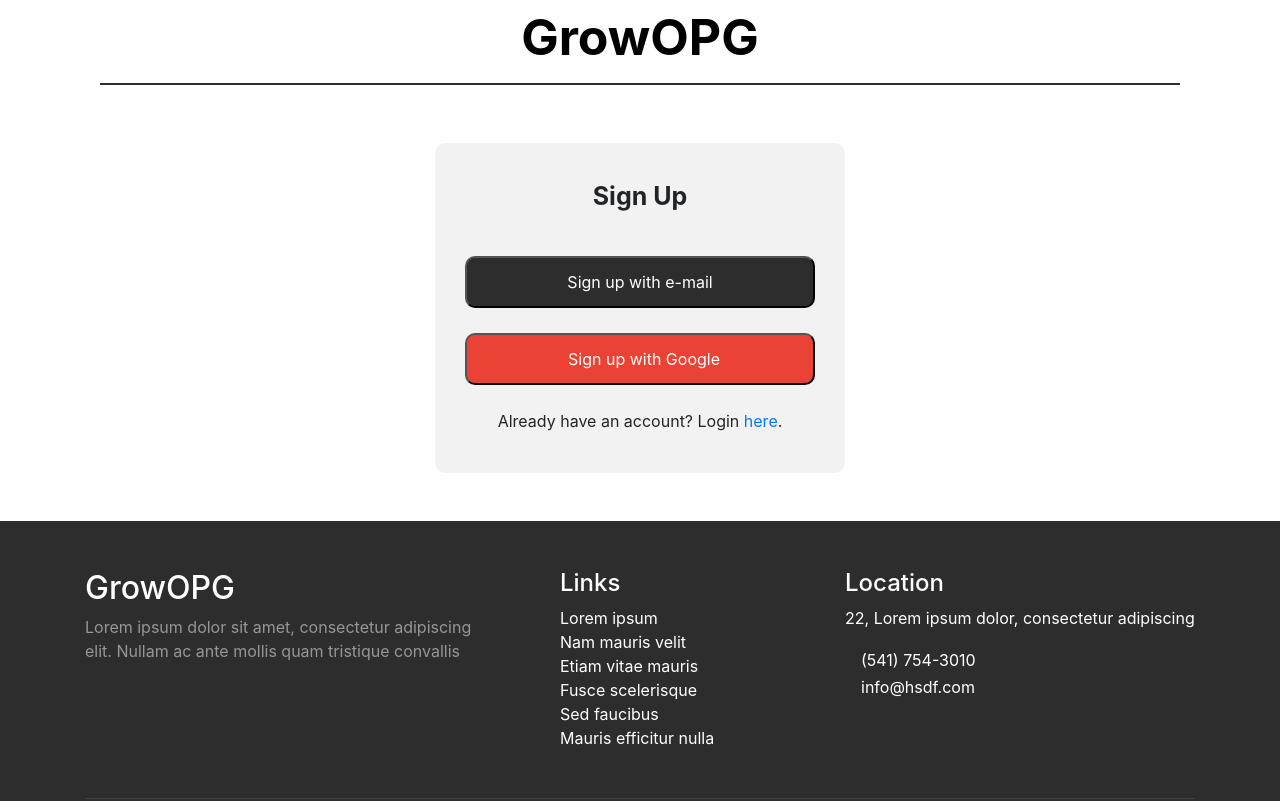
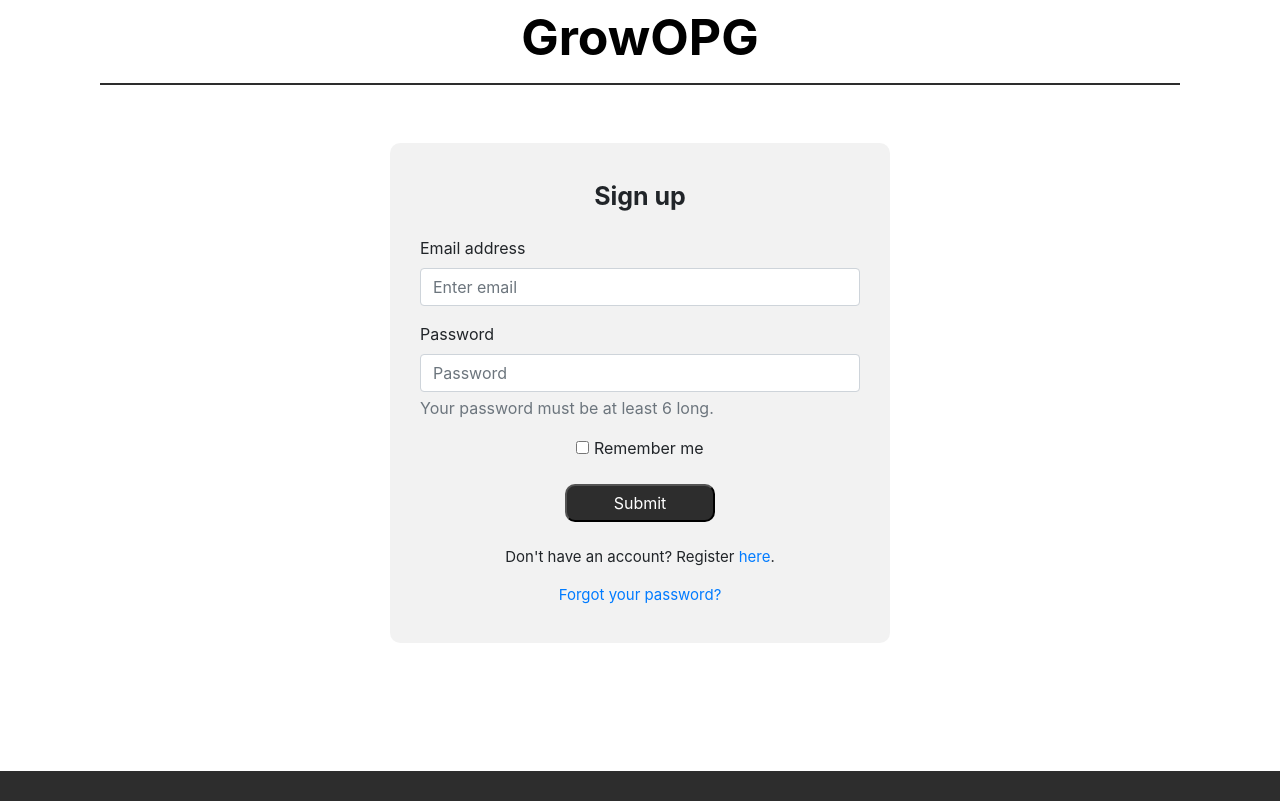
Before and after one commit to GrowOPG/GrowOPG, a Vue app: page /signup in a window 1280 px wide. Shown: the top 801 px of the page. Built offline with nearby package versions, Linux system fonts and the light colour scheme.

Commit message:
New Header + adaptation

```diff
--- a/src/views/signup.vue
+++ b/src/views/signup.vue
@@ -1,69 +1,55 @@
-
 <template>
     <div class="bg">
-      <!-- <img src="@/assets/wood-bg.jpg" style="height:100vh; width:100%;"> -->
-      <!-- <div></div> -->
-
         <div class="container">
             <div class="row no-gutter">
-            <span class="header col-12">
-               <strong>GrowOPG</strong>
-                <div class="dropdown-divider"></div>
-            </span>
+            <Header />
                 <div class="mx-auto">
                 <div class= "form-box">
-                <div class = "form-header"><strong>Sign Up</strong></div>
-                    <form class="form-signin">
-                        <div class="custom-control custom-checkbox mb-3"> <input type="checkbox" class="custom-control-input" id="customCheck1"> </div>
-                        <router-link to="/succ_reg">
-                        <button type="button" class="button" ><span>Sign up with e-mail</span></button>
-                        </router-link>
-                        <br>
-                        <button type="button" class="button btn-google" ><span><i class="fab fa-google mr-2"></i> Sign up with Google </span></button>
+                    <div class = "form-header"><strong>Sign up</strong></div>
+                        <div class="form-group">
+                            <label for="exampleInputEmail1">Email address</label>
+                            <input type="email" class="form-control" id="exampleInputEmail1" aria-describedby="emailHelp" placeholder="Enter email">
+                        </div>
+                        <div class="form-group">
+                            <label for="exampleInputPassword1">Password</label>
+                            <input type="password" class="form-control" id="exampleInputPassword1" placeholder="Password">
+                            <p id="passwordHelpBlock" class="form-text text-muted">
+                                Your password must be at least 6 long.
+                            </p>
+                        </div>
+                        <div class="checkbox mb-3 text-center">
+                            <label><input type="checkbox" value="remember-me"> Remember me</label>
+                        </div>
                         <div class="text-center">
-                         <p class="low-text mt-4 mb-3 ">Already have an account? Login <router-link to="/Login">here</router-link>.</p>
+                            <button type="submit" class="button"><span>Submit</span></button>
+                            <p class="low-text mt-4 mb-3 ">Don't have an account? Register<router-link to="/register"> here</router-link>.</p>
+                            <p class="low-text "><a href="">Forgot your password?</a></p>
                         </div>
-                    </form>
                 </div>
                 </div>
             </div>
         </div>
         <Footer />
     </div>
-
 </template>
 
 <style scoped>
 body, html {
     height: 100%;
 }
-
-.header{
-    text-align: center;
-    font-size: 50px;
-    color:black;
+.container {
+    margin-bottom: 10%;
 }
-
-.dropdown-divider {
-    height: 0;
-    margin: .5rem 0;
-    overflow: hidden;
-    border-top: 2px solid #2D2D2D;
-}
-
 .row.no-gutter { /*no padding on the column/row -- found on stack-overflow*/
     margin-left: 0;
     margin-right: 0;
 }
-
 .form-header{
     padding-top: 15px;
     padding-bottom: 20px;
-    margin-bottom: -45px;
     font-size: 25px;
     text-align: center;
 }
-
 .form-box {
     margin-top: 50px;
     border-radius: 10px;
@@ -71,16 +57,20 @@ body, html {
     padding-top: 20px;
     padding-left: 30px;
     padding-right: 30px;
-    width: inherit;
-    height: 330px;
+    width: 500px;
+    height: 500px;
 }
-
+.text-center {
+    text-align: center!important;
+}
+.low-text {
+    font-size: 15px
+}
 .button { /*the styling for our button*/
 
-	width: 350px;
+	width: 150px;
 	border-radius: 10px; /*rounded*/
-	padding: 12px;
-    margin-top: 25px;
+	padding: 5px;
 
 	background-color: #2D2D2D;
 	color: white;
@@ -116,23 +106,17 @@ body, html {
 	opacity: 1;
 	right: 0;
 }
+</style>
 
-.low-text {
-    margin-top: 15px;
-}
+<script>
+import Header from '@/components/Header.vue';
+import Footer from '@/components/Footer.vue';
 
-.btn-google {
-    color: white;
-    background-color: #ea4335;
-    /* border-radius: 10px; rounded */
-}
-</style>
-<script>
-import Footer from '@/components/Footer.vue';
 export default {
-   name: 'signup',
+   name: 'login',
    components: {
-       Footer
+       Footer,
+       Header
    }
 };
 </script>
```
Lines whose indentation alone changed are shown as unchanged.
